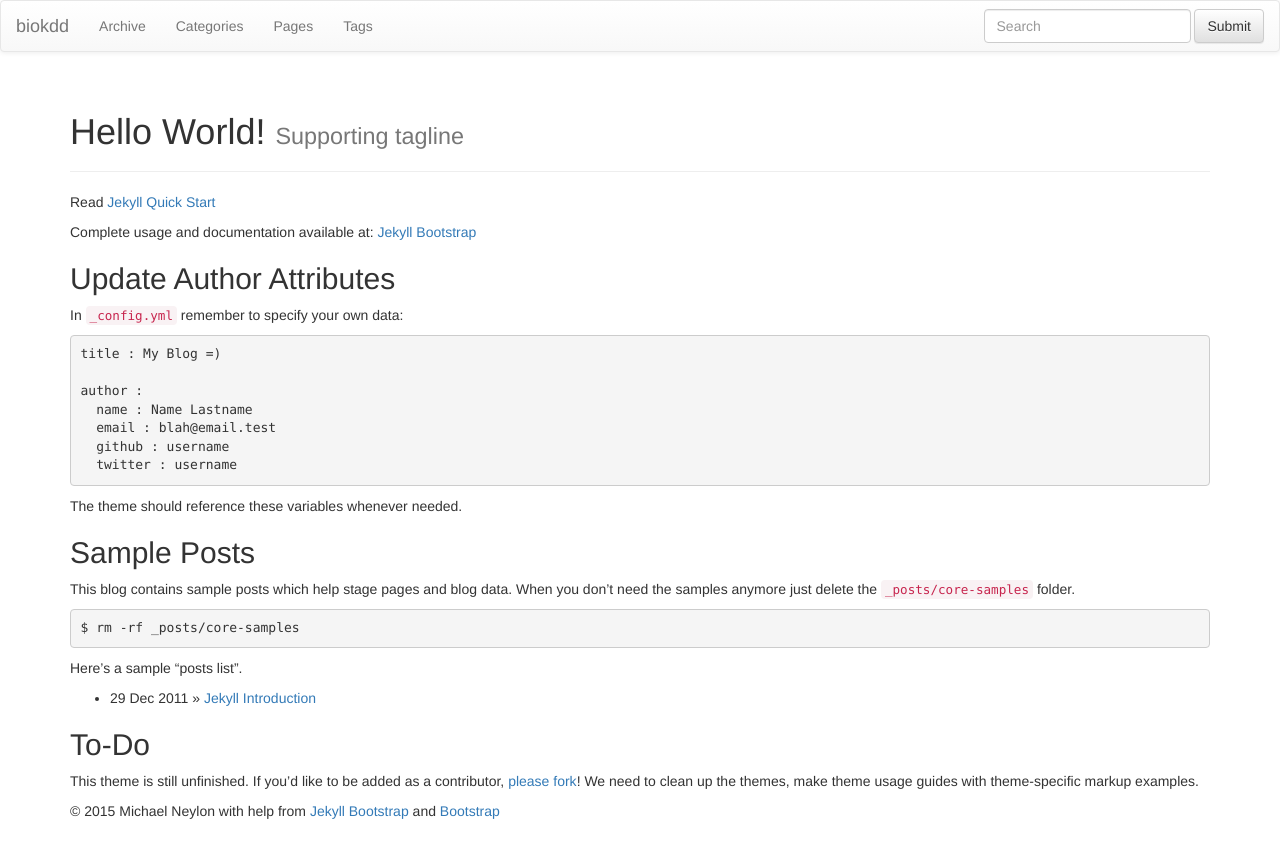
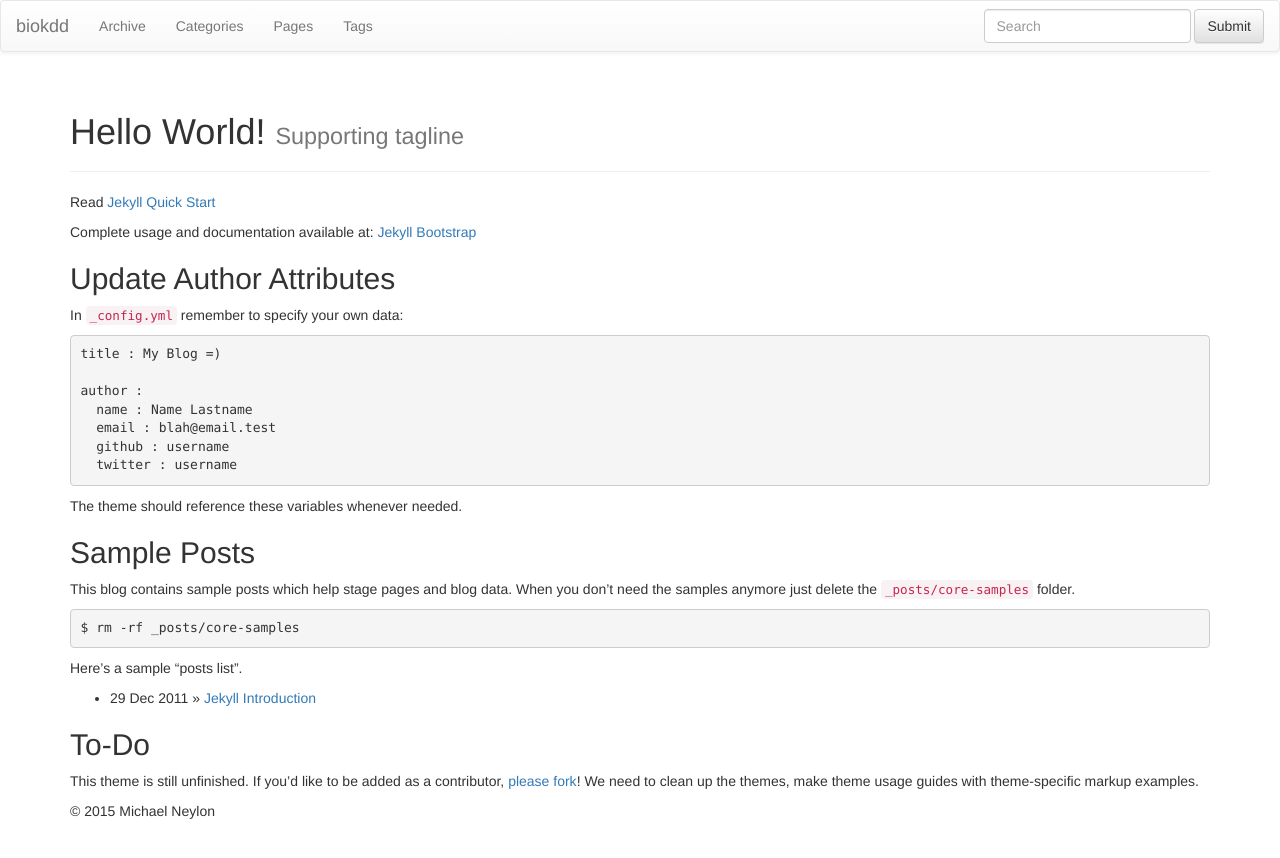
Before and after one commit to biokdd/biokdd.github.io, a Jekyll site: the page built from index.md, in a window 1280 px wide. Shown: the top 858 px of the page. Built offline with Jekyll 4.4.1, drawn with Linux system fonts in a browser that asks for light colours; nearby versions of some CDN libraries; library files that are not in the unit come from our copies.

Commit message:
update header/footer

```diff
--- a/_includes/themes/bootstrap-3/default.html
+++ b/_includes/themes/bootstrap-3/default.html
@@ -81,8 +81,6 @@
     <div id="footer">
       <div class="container">
         <p>&copy; {{ site.time | date: '%Y' }} {{ site.author.name }}
-          with help from <a href="http://jekyllbootstrap.com" target="_blank" title="The Definitive Jekyll Blogging Framework">Jekyll Bootstrap</a>
-          and <a href="http://getbootstrap.com" target="_blank">Bootstrap</a>
         </p>
       </div>
     </div>
```
